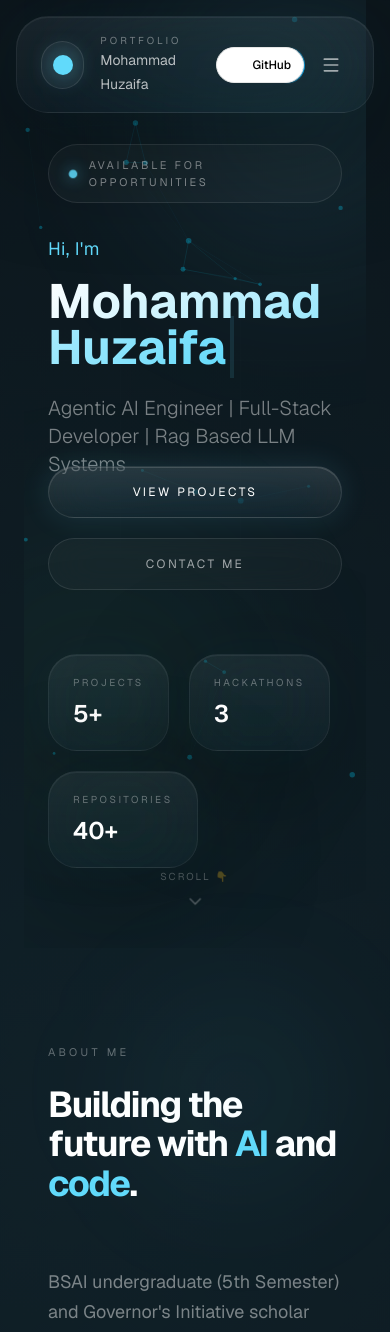
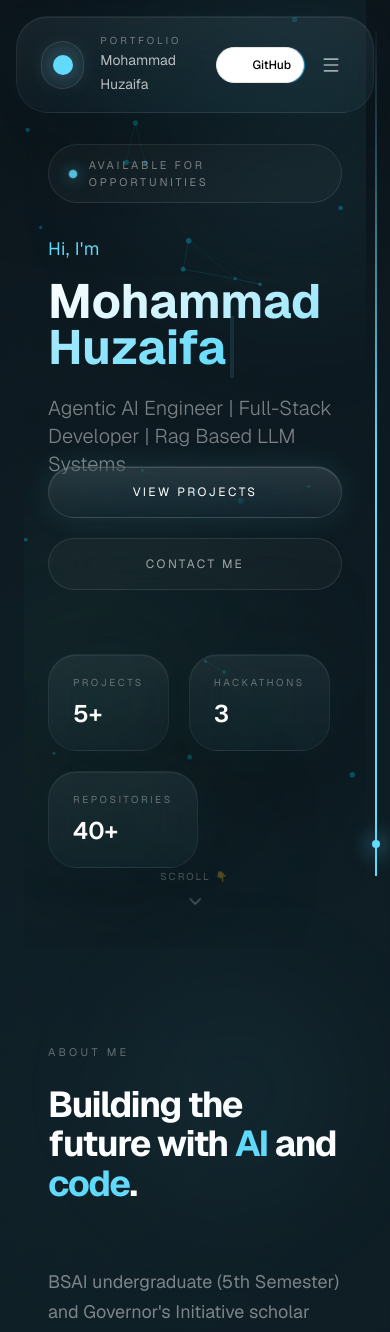
Before and after one commit to MohammadHuzaifa-qazi/My_Portfolio, a Next.js app: page / in a window 390 px wide. Shown: the top 1332 px of the page. Built offline with nearby package versions, Linux system fonts and the light colour scheme.

Commit message:
Make tracing beam visible on all devices, smaller on mobile

```diff
--- a/components/ui/tracing-beam.tsx
+++ b/components/ui/tracing-beam.tsx
@@ -25,7 +25,7 @@ export function TracingBeam({ children, className = "" }: TracingBeamProps) {
       {children}
 
       {/* Fixed beam on RIGHT side - always visible while scrolling */}
-      <div className="fixed right-2 md:right-6 top-0 h-screen w-8 md:w-10 pointer-events-none z-50 hidden md:block">
+      <div className="fixed right-1 md:right-6 top-0 h-screen w-5 md:w-10 pointer-events-none z-50">
         {/* Background track line */}
         <div className="absolute left-1/2 -translate-x-1/2 top-8 bottom-8 w-[1px] bg-white/[0.06]" />
 
@@ -41,9 +41,9 @@ export function TracingBeam({ children, className = "" }: TracingBeamProps) {
           className="absolute left-1/2 -translate-x-1/2 -translate-y-1/2 z-10"
         >
           <div className="relative">
-            <div className="absolute -inset-2 w-7 h-7 bg-[#61DAFB]/20 rounded-full blur-md" />
-            <div className="absolute inset-0 w-3 h-3 bg-[#61DAFB] rounded-full animate-ping opacity-40" />
-            <div className="relative w-3 h-3 bg-[#61DAFB] rounded-full shadow-[0_0_20px_rgba(97,218,251,0.9)]" />
+            <div className="absolute -inset-1 md:-inset-2 w-5 h-5 md:w-7 md:h-7 bg-[#61DAFB]/20 rounded-full blur-md" />
+            <div className="absolute inset-0 w-2 h-2 md:w-3 md:h-3 bg-[#61DAFB] rounded-full animate-ping opacity-40" />
+            <div className="relative w-2 h-2 md:w-3 md:h-3 bg-[#61DAFB] rounded-full shadow-[0_0_20px_rgba(97,218,251,0.9)]" />
           </div>
         </motion.div>
       </div>
```
